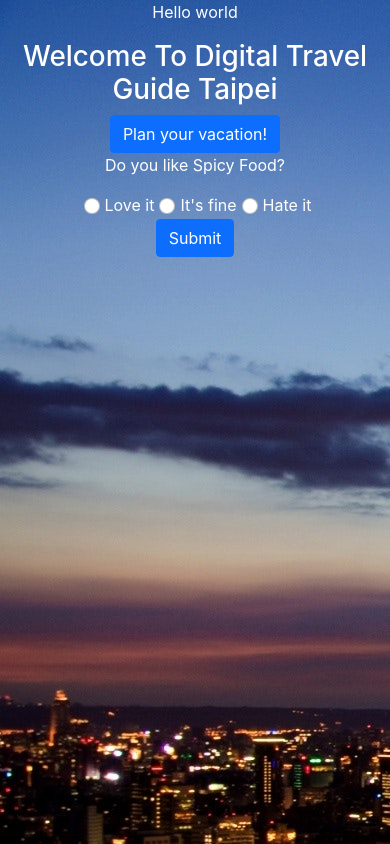
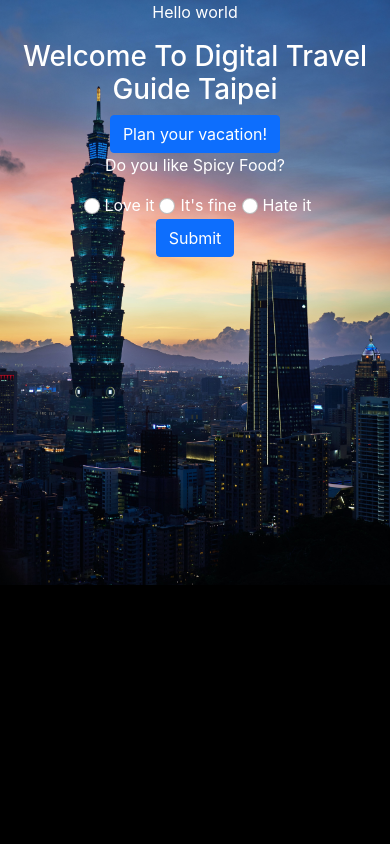
Before and after one commit to CodyGrogan/digitaltravelguide, a React (Create React App) app: page / in a window 390 px wide. Built offline with nearby package versions, Linux system fonts and the light colour scheme.

Commit message:
background image css

```diff
--- a/src/App.css
+++ b/src/App.css
@@ -5,6 +5,14 @@ body{
     background-image: url(tpe-wide.jpg);
 }
 
+@media only screen and (max-width: 400px) {
+    body {
+        background-image: url(tpe-tall.jpg);
+        background-size: cover;
+        background-repeat: no-repeat;
+    }
+  }
+
 .quiz-question{
 
     padding: 5px;
```
Also changed, not shown: src/tpe-tall.jpg (added), 1 other file (tests, documents, lock files or other folders).
